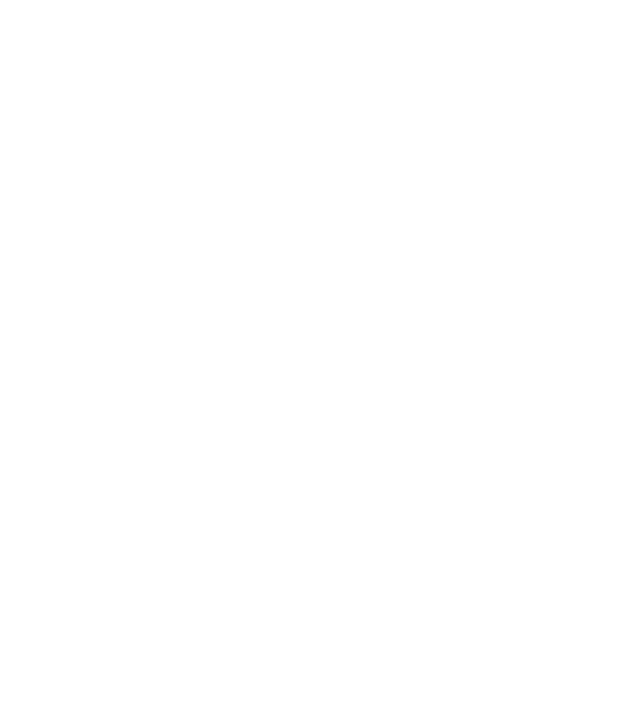
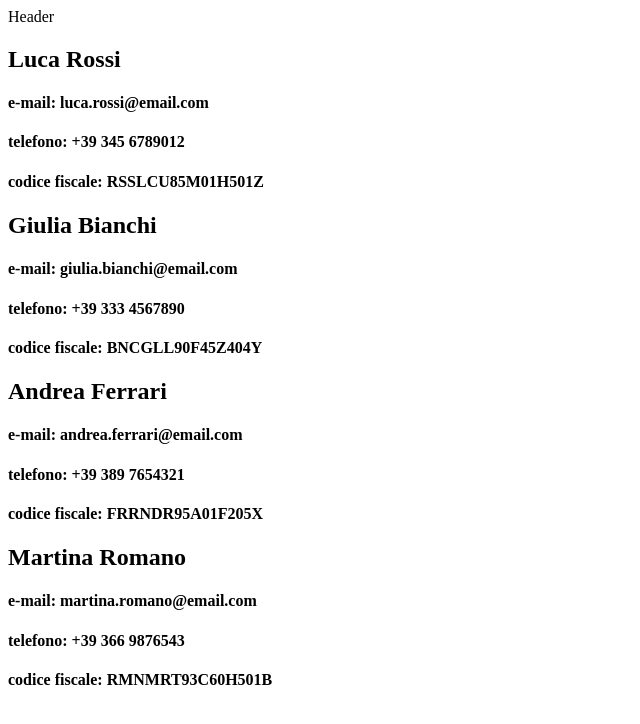
Before and after one commit to nicoargiolas/sst-boolroad, a React (Vite) app: page /trip/1 in a window 1280 px wide. Before the commit this address had no page. Shown: the top 724 px of the page, without its empty margins (0-640 px from the left). Built offline with nearby package versions, Linux system fonts and the light colour scheme.

Commit message:
Aggiunta TripPage

```diff
--- a/src/App.jsx
+++ b/src/App.jsx
@@ -1,6 +1,6 @@
 // Importazione pagine
 import HomePage from './pages/HomePage';
-// import TripPage from './pages/TripPage';
+import TripPage from './pages/TripPage';
 // import AddTripPage from './pages/AddTripPage';
 
 // Importazione layout
@@ -18,8 +18,8 @@ function App() {
       <Routes>
         <Route element={<DefaultLayout />}>
           <Route index path="/" element={<HomePage />} />
-          {/* <Route index path="/trip/:id" element={<TripPage />} />
-          <Route index path="/trip/add" element={<AddTripPage />} /> */}
+          <Route index path="/trip/:id" element={<TripPage />} />
+          {/* <Route index path="/trip/add" element={<AddTripPage />} /> */}
         </Route>
       </Routes>
     </BrowserRouter>
--- a/src/components/TripCard.jsx
+++ b/src/components/TripCard.jsx
@@ -2,6 +2,7 @@ import { Link } from "react-router-dom"
 
 const TripCard = ({ tripProp }) => {
 
+    // Destrutturazione viaggio
     const { id, destinazione, data_inizio, data_fine } = tripProp;
 
     return (
--- a/src/components/UserCard.jsx
+++ b/src/components/UserCard.jsx
@@ -0,0 +1,15 @@
+const UserCard = ({ userProp }) => {
+
+    const { id, nome, cognome, mail, telefono, codice_fiscale } = userProp;
+
+    return (
+        <div>
+            <h2> {nome} {cognome}</h2>
+            <h4> e-mail: {mail}</h4>
+            <h4> telefono: {telefono}</h4>
+            <h4> codice fiscale: {codice_fiscale}</h4>
+        </div>
+    )
+}
+
+export default UserCard
--- a/src/pages/TripPage.jsx
+++ b/src/pages/TripPage.jsx
@@ -0,0 +1,41 @@
+import { useState, useEffect } from "react"
+import { Link, useParams, useNavigate } from "react-router-dom"
+
+import UserCard from "../components/UserCard";
+
+const TripPage = () => {
+
+    const { id } = useParams();
+
+    const [users, setUsers] = useState([]);
+
+    const fetchUsers = () => {
+        fetch("/trips.json")
+            .then(res => res.json())
+            .then(data => {
+                // Trova il viaggio con l'ID corrispondente
+                const selectedTrip = data.find(trip => trip.id === parseInt(id));
+                setUsers(selectedTrip.partecipanti); // Salva l'array di partecipanti
+            })
+            .catch(err => console.error("Errore nel caricamento dei dettagli dei partecipanti:", err));
+    };
+
+    const renderUsers = () => {
+        return users.map(
+            user => <UserCard key={user.id} userProp={user} />
+        )
+    }
+
+    useEffect(fetchUsers, [])
+
+    return (
+        <>
+            <div>
+                {renderUsers()}
+            </div>
+        </>
+
+    )
+}
+
+export default TripPage
```
